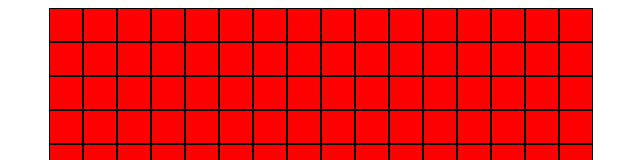
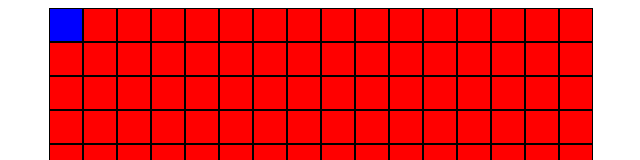
Before and after one commit to AyubElmiSilver/etch-a-sketch, a plain HTML site: page index.html in a window 1280 px wide. In both pictures the pointer is over the element 385 px from the left and 25 px from the top of the page. Shown: the top 160 px of the page, without its empty margins (319-959 px from the left). Drawn offline with Linux system fonts and the light colour scheme.

Commit message:
Add hover effect to divs in grid.
This will create a pixelated trail effect when mouse hovers over divs.

```diff
--- a/style.css
+++ b/style.css
@@ -12,3 +12,7 @@
     border: 1px solid black;
     background-color: red;
 }
+
+#box:hover {
+    background-color: blue;
+}
```
